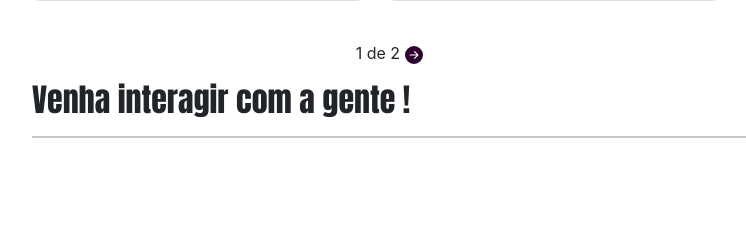
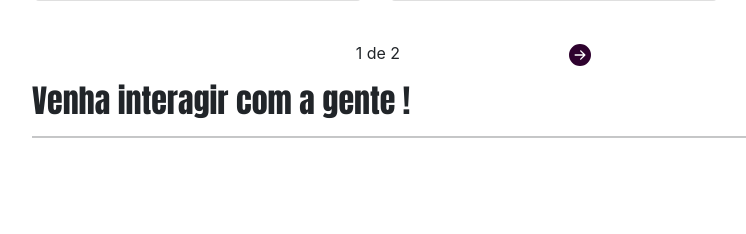
Before and after one commit to Leandro0O/TalesOfWeb, a Django app: page /todosposts/ in a window 1280 px wide. Shown: the part 1879-2113 px from the top of the page, without its empty margins (50-796 px from the left). Run offline with Django 4.2, Linux system fonts and the light colour scheme; data comes from the database, SQL or seed files in the repository; parts of the project's set-up code (start-up, migrations or seed data) failed here and were passed over; some libraries are stand-ins or nearby versions.

Commit message:
add favicon, pagination

```diff
--- a/posts/templates/posts/base.html
+++ b/posts/templates/posts/base.html
@@ -15,6 +15,7 @@
     <link rel="stylesheet" href="{% static 'css/styles.css' %}">
     <link rel="preconnect" href="https://fonts.googleapis.com">
     <link rel="preconnect" href="https://fonts.gstatic.com" crossorigin>
+    <link rel="shortcut icon" href="{% static 'img/logo/favicon.ico' %}" type="image/x-icon">
     <link href="https://fonts.googleapis.com/css2?family=Anton&display=swap" rel="stylesheet">
 
 
--- a/posts/templates/posts/post_list.html
+++ b/posts/templates/posts/post_list.html
@@ -44,18 +44,21 @@ Todos os Posts
                 <div class="col-3">
                     <span>
                         {% if post_list.has_previous %}
-                        <a href="?page={{ post_list.previous_page_number}}"><svg xmlns="http://www.w3.org/2000/svg" width="18" height="18" fill="#2e022e" class="bi bi-arrow-left-circle-fill" viewBox="0 0 16 16">
+                        <a href="?page={{ post_list.previous_page_number}}"><svg xmlns="http://www.w3.org/2000/svg" width="22" height="22" fill="#2e022e" class="bi bi-arrow-left-circle-fill" viewBox="0 0 16 16">
                             <path d="M8 0a8 8 0 1 0 0 16A8 8 0 0 0 8 0zm3.5 7.5a.5.5 0 0 1 0 1H5.707l2.147 2.146a.5.5 0 0 1-.708.708l-3-3a.5.5 0 0 1 0-.708l3-3a.5.5 0 1 1 .708.708L5.707 7.5H11.5z"/>
                           </svg></a>
                     </span>
                     {% endif %}
-
+                </div>
+                <div class="col-3">
                     <span>
                         {{ post_list.number}} de {{ post_list.paginator.num_pages}}
                     </span>
+                </div>
+                <div class="col-3">
 
                     {% if post_list.has_next %}
-                    <a href="?page={{ post_list.next_page_number}}"><svg xmlns="http://www.w3.org/2000/svg" width="18" height="18" fill="#2e022e" class="bi bi-arrow-right-circle-fill" viewBox="0 0 16 16">
+                    <a href="?page={{ post_list.next_page_number}}"><svg xmlns="http://www.w3.org/2000/svg" width="22" height="22" fill="#2e022e" class="bi bi-arrow-right-circle-fill" viewBox="0 0 16 16">
                         <path d="M8 0a8 8 0 1 1 0 16A8 8 0 0 1 8 0zM4.5 7.5a.5.5 0 0 0 0 1h5.793l-2.147 2.146a.5.5 0 0 0 .708.708l3-3a.5.5 0 0 0 0-.708l-3-3a.5.5 0 1 0-.708.708L10.293 7.5H4.5z"/>
                       </svg></a>
                     {% endif %}
```
Also changed, not shown: projeto_blog/logo/favicon.ico (added), static/img/logo/favicon.ico (added).
